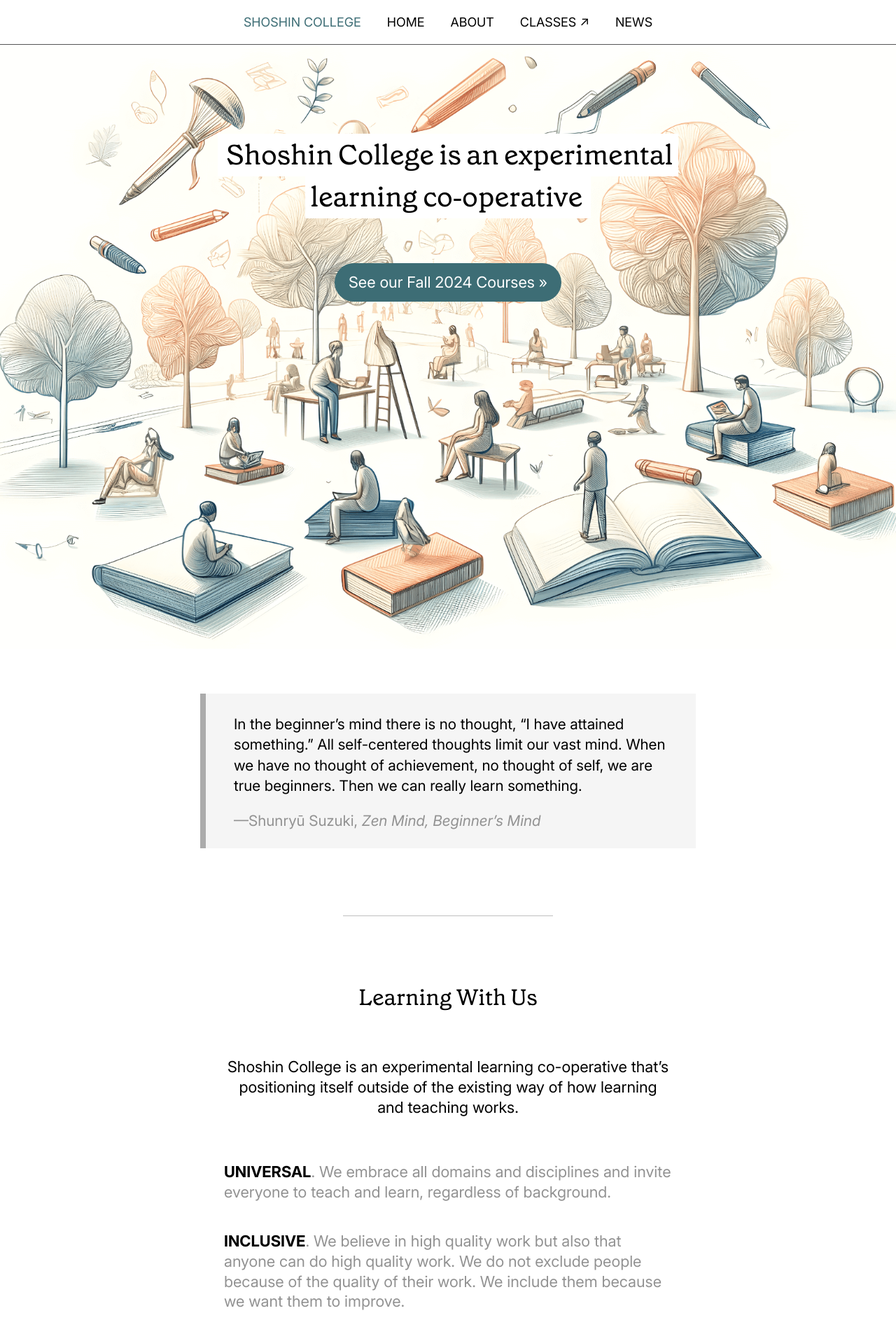
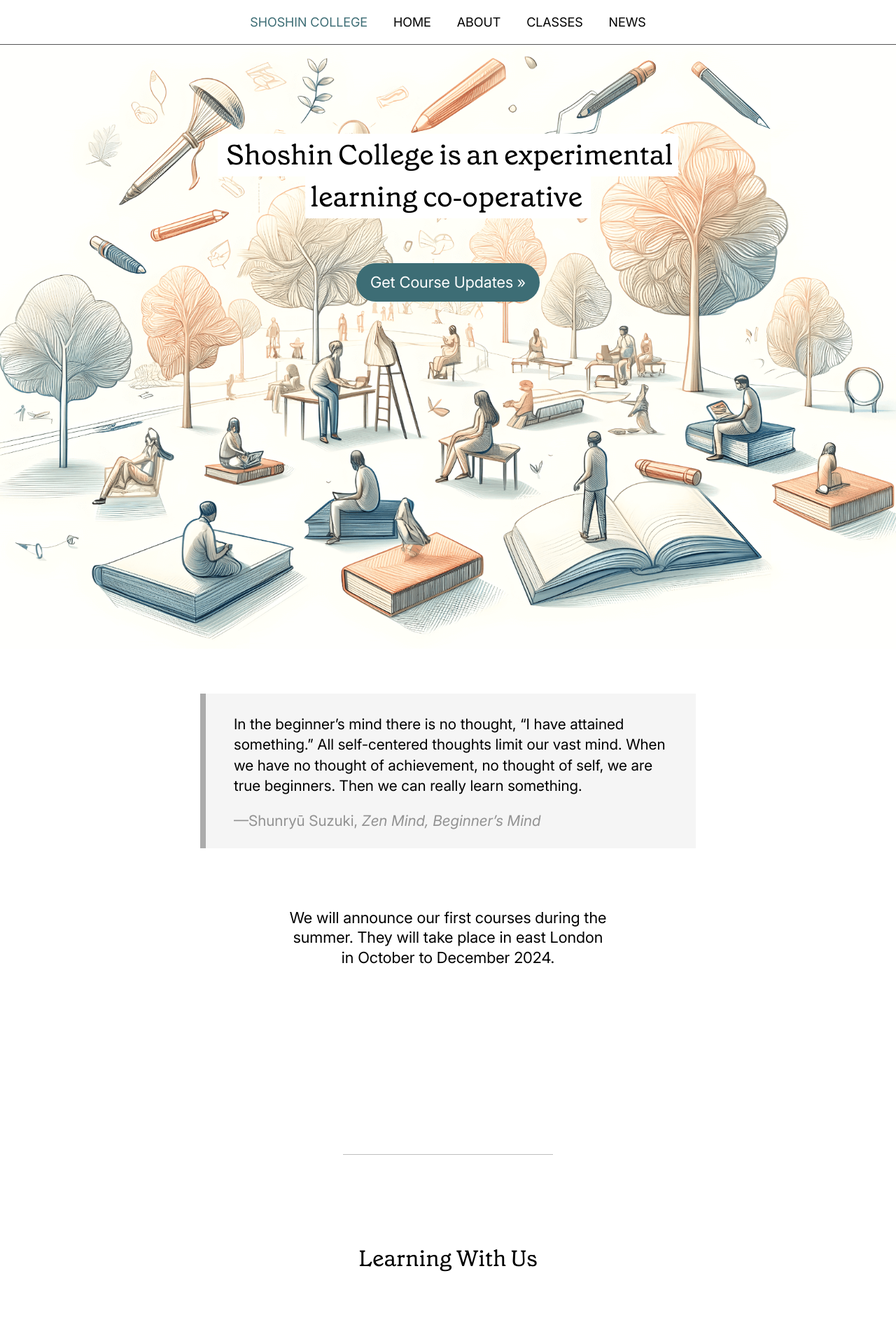
Before and after one commit to shoshincollege/shoshincollege.org, a Django app: page / in a window 1280 px wide. Shown: the top 1886 px of the page at 70% size. Run offline with Django 5.2, Linux system fonts and the light colour scheme; grey boxes are pictures that could not be loaded.

Commit message:
change classes link to page

```diff
--- a/main/templates/assets/style.css
+++ b/main/templates/assets/style.css
@@ -279,25 +279,24 @@ nav a:hover { text-decoration: underline; }
     display: flex;
     justify-content: center;
 }
+@media (max-width: 650px) {
+    #london > div { flex-direction: column; }
+}
 #londontext {
     max-width: 300px;
     text-align: center;
     transform: translateX(-32px);
 }
-#londontext a {
+#londontext span {
     font-family: 'Grenette Variable Pro';
     font-size: 30px;
     text-decoration: none;
 }
-#londontext a:hover { text-decoration: underline; }
-@media (max-width: 650px) {
-    #london > div { flex-direction: column; }
-    #londontext { transform: unset; }
-}
 
 /* landing newsletter form */
 #newsletter {
-    background: #3d6d7544;
+    border-top: 1px solid black;
+    border-bottom: 1px solid black;
     text-align: center;
     padding: 32px 0 48px;
 }
--- a/main/templates/main/index.html
+++ b/main/templates/main/index.html
@@ -17,7 +17,7 @@
                 co&#8209;operative
             </h1>
             <div style="margin-top: 64px;">
-                <a target="_blank" href="https://shoshincollege.notion.site/Classes-Fall-2024-72c20e12164e4f13b4c3d6182fe74f0d" class="cta">See our Fall 2024 Courses »</a>
+                <a href="https://shoshincollege.substack.com/" class="cta">Get Course Updates »</a>
             </div>
         </div>
     </div>
@@ -38,7 +38,19 @@
     </blockquote>
 </div>
 
-<div style="margin: 96px auto; width: 300px; border-top: 1px solid #BFBFBF">
+<div id="newsletter" style="border: none;">
+    <p style="box-sizing: border-box; max-width: 520px; margin: 32px auto 32px; font-size: 22px;">
+        We will announce our first courses during the summer. They will take place
+        in east London in&nbsp;October to December 2024.
+    </p>
+    <iframe src="https://shoshincollege.substack.com/embed" width="375" height="150" style="background:transparent;" frameborder="0" scrolling="no"></iframe>
+    <!-- <form method="post" action="{% url 'subscribe' %}">
+        {% csrf_token %}
+        <input type="email" name="email" placeholder="email">
+    </form> -->
+</div>
+
+<div style="margin: 32px auto 128px; width: 300px; border-top: 1px solid #BFBFBF">
 </div>
 
 <div id="withus">
@@ -102,7 +114,7 @@
         </div>
         <div style="display: flex; align-items: center;">
             <div id="londontext">
-                <a target="_blank" href="https://shoshincollege.notion.site/Classes-Fall-2024-72c20e12164e4f13b4c3d6182fe74f0d">We offer in-person classes in London</a>
+                <span>We offer in-person classes in London</span>
             </div>
         </div>
     </div>
@@ -135,11 +147,16 @@
 </div>
 
 <div id="newsletter">
-    <h2>Stay In Touch</h2>
-    <form method="post" action="{% url 'subscribe' %}">
+    <h2>Subscribe To Updates</h2>
+    <p style="box-sizing: border-box; max-width: 600px; margin: auto auto 16px;">
+        We will announce our first courses during the summer. They will take place
+        in east London in&nbsp;October to December 2024.
+    </p>
+    <iframe src="https://shoshincollege.substack.com/embed" width="375" height="150" style="background:transparent;" frameborder="0" scrolling="no"></iframe>
+    <!-- <form method="post" action="{% url 'subscribe' %}">
         {% csrf_token %}
         <input type="email" name="email" placeholder="email">
-    </form>
+    </form> -->
 </div>
 
 <div id="values">
@@ -220,7 +237,8 @@
     </div>
 
     <div style="text-align: center; margin-top: 48px;">
-        <a target="_blank" href="https://shoshincollege.notion.site/Classes-Fall-2024-72c20e12164e4f13b4c3d6182fe74f0d" class="cta">See our Fall 2024 Courses »</a>
+        <iframe src="https://shoshincollege.substack.com/embed" width="375" height="150" style="background:white;" frameborder="0" scrolling="no"></iframe>
+        <!-- <a target="_blank" href="https://shoshincollege.notion.site/Classes-Fall-2024-72c20e12164e4f13b4c3d6182fe74f0d" class="cta">See our Fall 2024 Courses »</a> -->
     </div>
 </div>
 
--- a/main/templates/main/layout.html
+++ b/main/templates/main/layout.html
@@ -16,7 +16,7 @@
             <a href="{% url 'index' %}" style="color: #3D6D75;">Shoshin College</a>
             <a href="{% url 'index' %}">Home</a>
             <a href="{% url 'about' %}">About</a>
-            <a target="_blank" href="https://shoshincollege.notion.site/Classes-Fall-2024-72c20e12164e4f13b4c3d6182fe74f0d">Classes ↗</a>
+            <a href="{% url 'classes' %}">Classes</a>
             <a href="{% url 'news_list' %}">News</a>
 
             {% if messages %}
```
